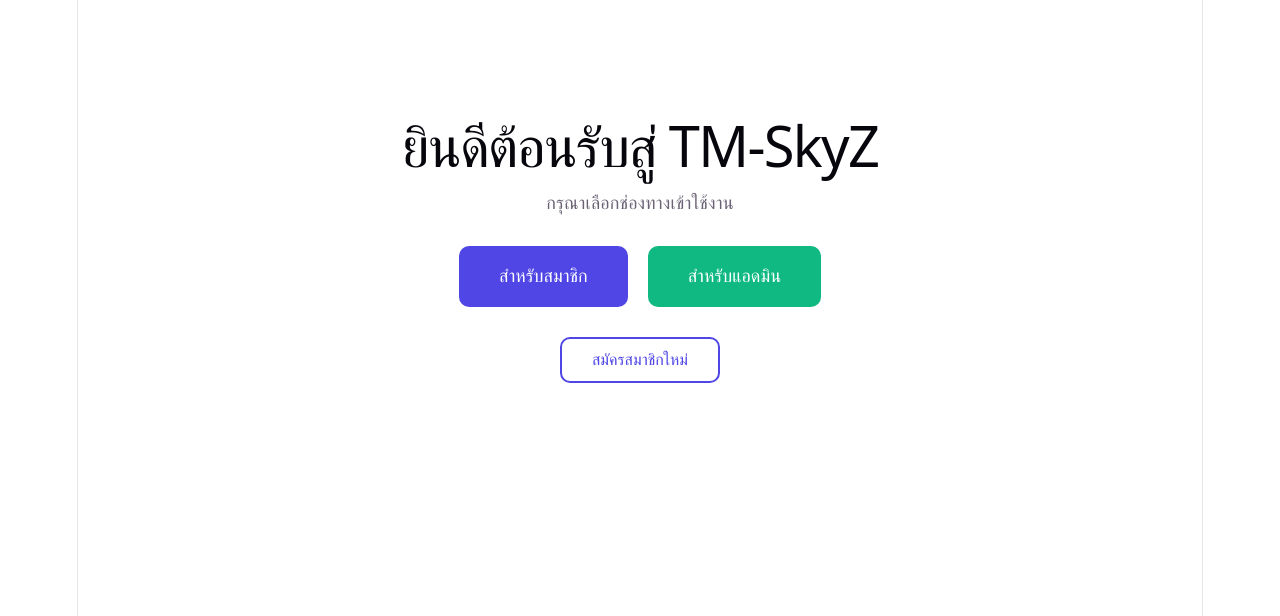
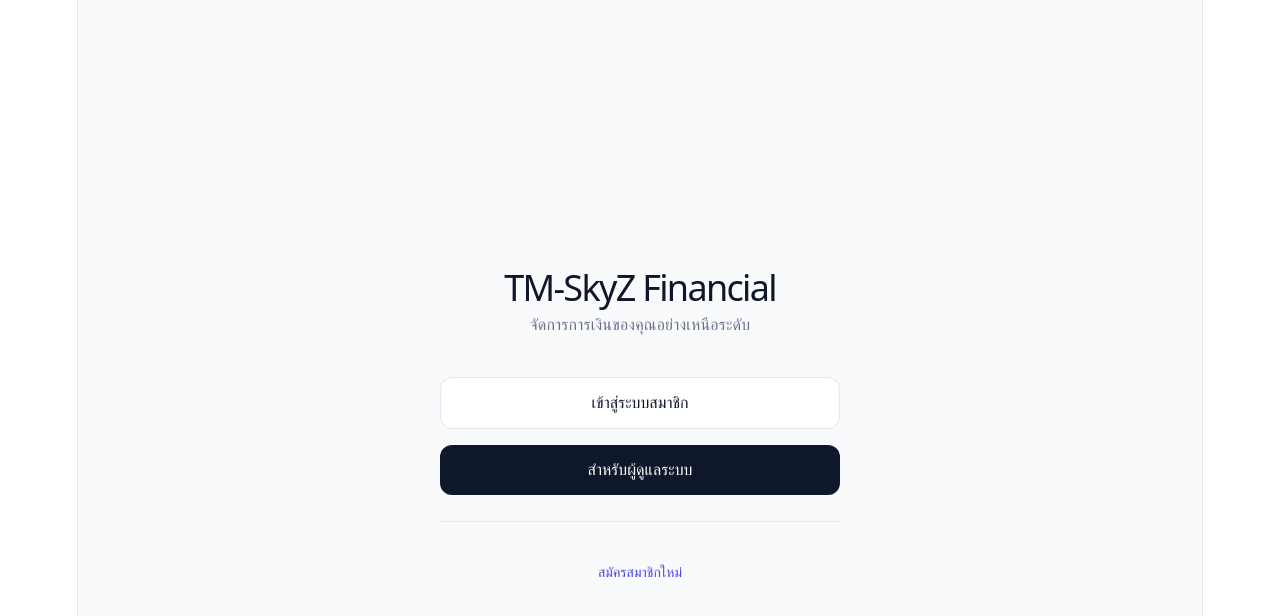
Before and after one commit to HomeHuk/TM-SkyZ-Smart-Payoff, a React (Vite) app: page / in a window 1280 px wide. Shown: the top 616 px of the page. Built offline with nearby package versions, Linux system fonts and the light colour scheme.

Commit message:
Fix login email format with domain

```diff
--- a/src/Gateway.jsx
+++ b/src/Gateway.jsx
@@ -4,41 +4,31 @@ function Gateway() {
   const navigate = useNavigate();
 
   return (
-    <div style={{ textAlign: 'center', marginTop: '100px', fontFamily: 'sans-serif' }}>
-      <h1>ยินดีต้อนรับสู่ TM-SkyZ</h1>
-      <p>กรุณาเลือกช่องทางเข้าใช้งาน</p>
+    <div style={{
+      display: 'flex', flexDirection: 'column', justifyContent: 'center', alignItems: 'center',
+      minHeight: '100vh', padding: '20px', backgroundColor: '#f8fafc', fontFamily: "'Inter', sans-serif"
+    }}>
+      {/* ส่วนหัว */}
+      <div style={{ textAlign: 'center', marginBottom: '40px' }}>
+        <h1 style={{ fontSize: 'clamp(24px, 5vw, 36px)', color: '#0f172a', marginBottom: '10px' }}>TM-SkyZ Financial</h1>
+        <p style={{ fontSize: 'clamp(14px, 2vw, 16px)', color: '#64748b' }}>จัดการการเงินของคุณอย่างเหนือระดับ</p>
+      </div>
 
-      <div style={{ display: 'flex', flexDirection: 'column', gap: '20px', alignItems: 'center', marginTop: '30px' }}>
-        {/* ปุ่มเดิม */}
-        <div style={{ display: 'flex', gap: '20px', justifyContent: 'center' }}>
-          <button
-            onClick={() => navigate('/login?type=user')}
-            style={{ padding: '20px 40px', fontSize: '18px', cursor: 'pointer', backgroundColor: '#4F46E5', color: 'white', border: 'none', borderRadius: '10px' }}
-          >
-            สำหรับสมาชิก
-          </button>
-          <button
-            onClick={() => navigate('/login?type=admin')}
-            style={{ padding: '20px 40px', fontSize: '18px', cursor: 'pointer', backgroundColor: '#10B981', color: 'white', border: 'none', borderRadius: '10px' }}
-          >
-            สำหรับแอดมิน
-          </button>
-        </div>
+      {/* แผงปุ่มกด */}
+      <div style={{
+        display: 'grid', gridTemplateColumns: '1fr', gap: '16px',
+        width: '100%', maxWidth: '400px'
+      }}>
+        <button onClick={() => navigate('/login?type=user')} style={buttonStyle('#ffffff', '#0f172a', '1px solid #e2e8f0')}>
+          เข้าสู่ระบบสมาชิก
+        </button>
+        <button onClick={() => navigate('/login?type=admin')} style={buttonStyle('#0f172a', '#ffffff', 'none')}>
+          สำหรับผู้ดูแลระบบ
+        </button>
 
-        {/* ปุ่มสมัครสมาชิกใหม่ที่เพิ่มเข้ามา */}
-        <button
-          onClick={() => navigate('/register')}
-          style={{
-            padding: '12px 30px',
-            fontSize: '16px',
-            cursor: 'pointer',
-            backgroundColor: 'transparent',
-            color: '#4F46E5',
-            border: '2px solid #4F46E5',
-            borderRadius: '10px',
-            marginTop: '10px'
-          }}
-        >
+        <hr style={{ width: '100%', border: '0', borderTop: '1px solid #e2e8f0', margin: '10px 0' }} />
+
+        <button onClick={() => navigate('/register')} style={buttonStyle('transparent', '#4f46e5', 'none', '14px')}>
           สมัครสมาชิกใหม่
         </button>
       </div>
@@ -46,4 +36,11 @@ function Gateway() {
   );
 }
 
+// Helper function เพื่อลดโค้ดซ้ำและจัดสไตล์ปุ่มให้ทันสมัย
+const buttonStyle = (bg, color, border, fontSize = '16px') => ({
+  padding: '16px', fontSize: fontSize, cursor: 'pointer', backgroundColor: bg,
+  color: color, border: border, borderRadius: '12px', fontWeight: '600',
+  transition: 'all 0.3s ease', display: 'flex', justifyContent: 'center'
+});
+
 export default Gateway;
```
